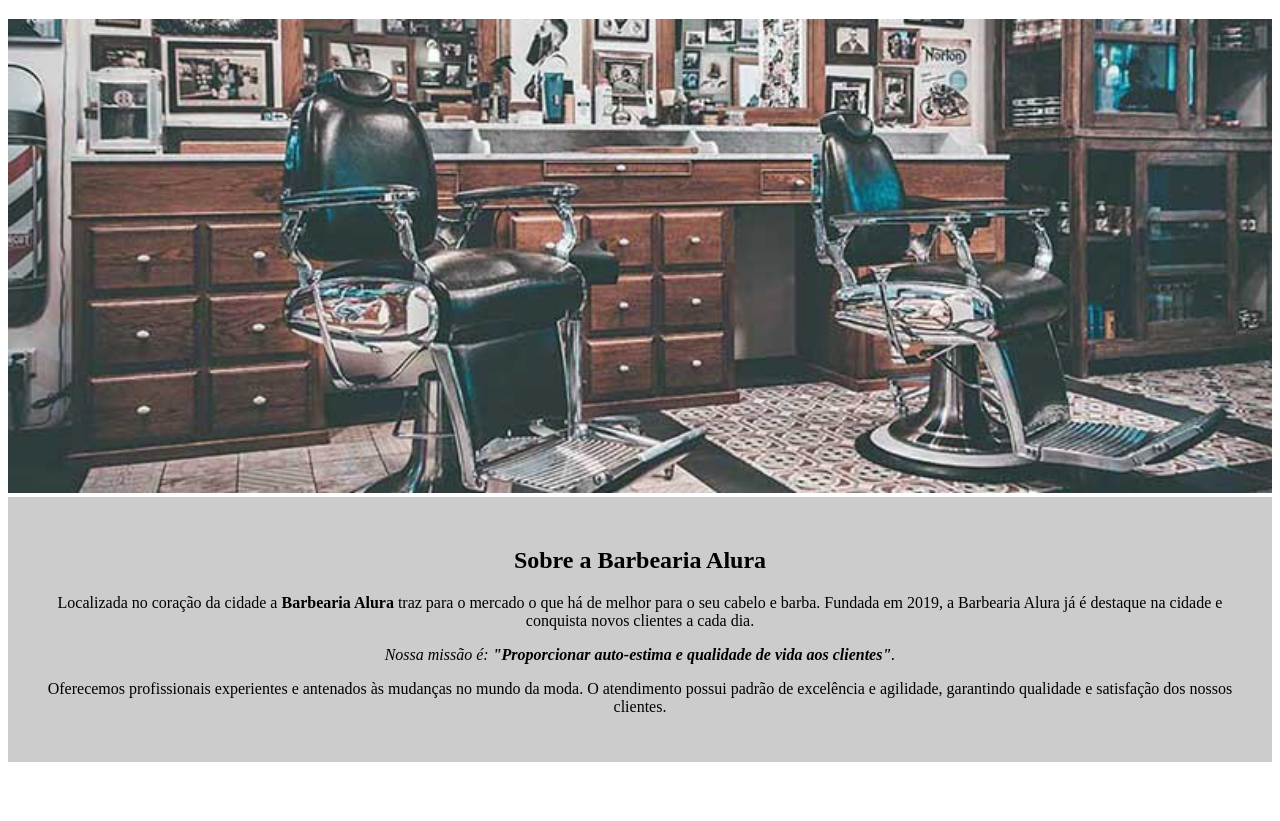
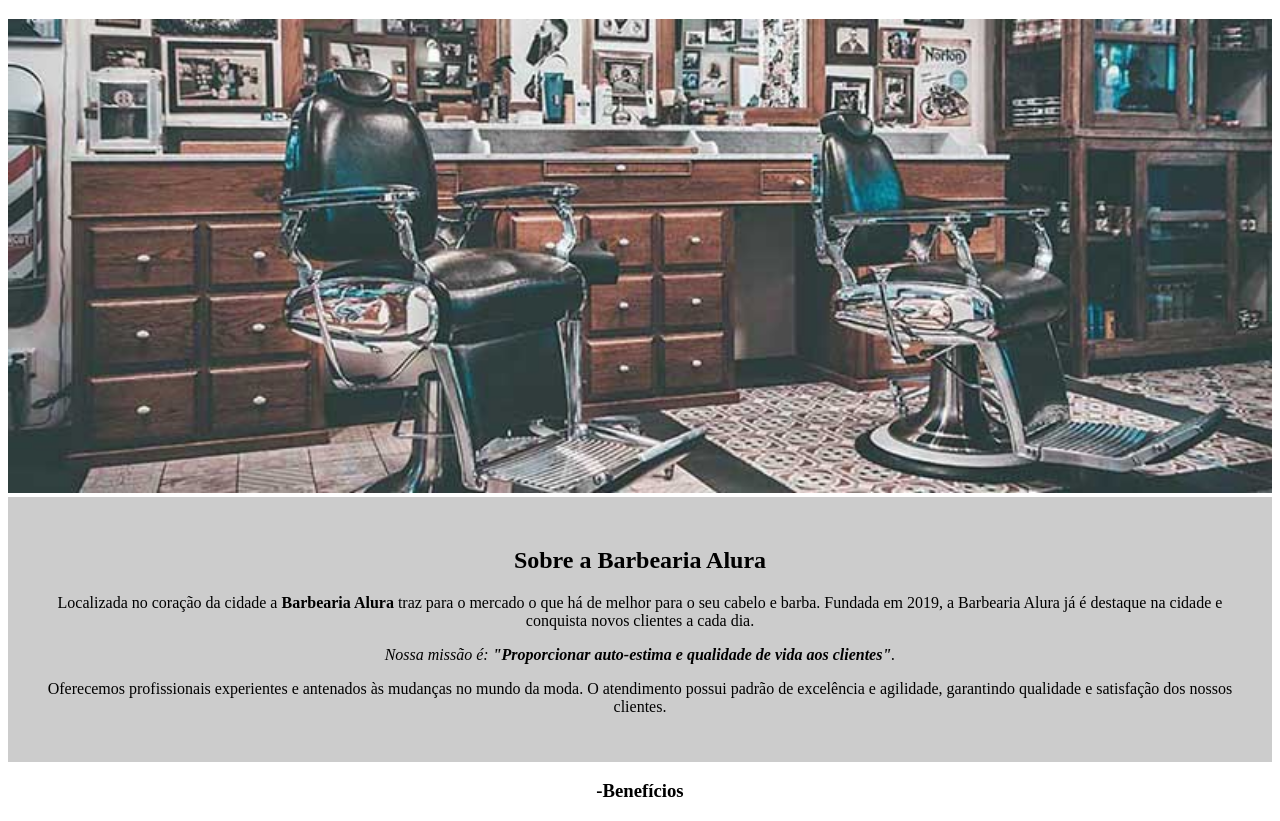
Before and after one commit to thomasauanariolasmar/sitealura, a plain HTML site: page index.html in a window 1280 px wide. Shown: the part 61-882 px from the top of the page. Before the commit the page ends 831 px from the top, so only its background shows below. Drawn offline with Linux system fonts and the light colour scheme.

Commit message:
tituloh3

```diff
--- a/index.html
+++ b/index.html
@@ -28,5 +28,10 @@
             </p>
 
         </div>
+        <div class="beneficios">
+          <h3 class="titulo-centralizado">
+            -Benefícios
+          </h3>
+          </div>
     </body>
 </html>
```
